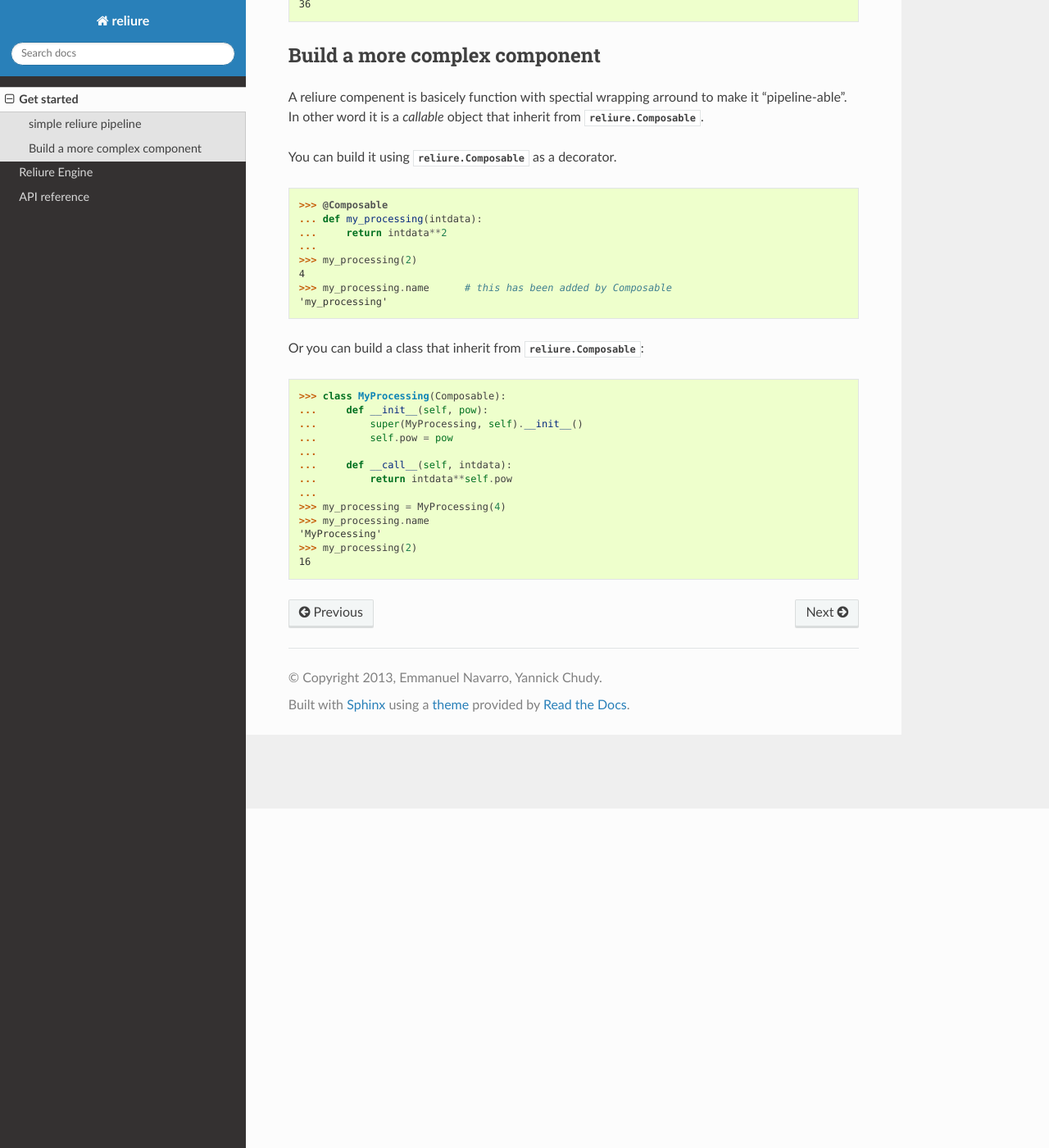
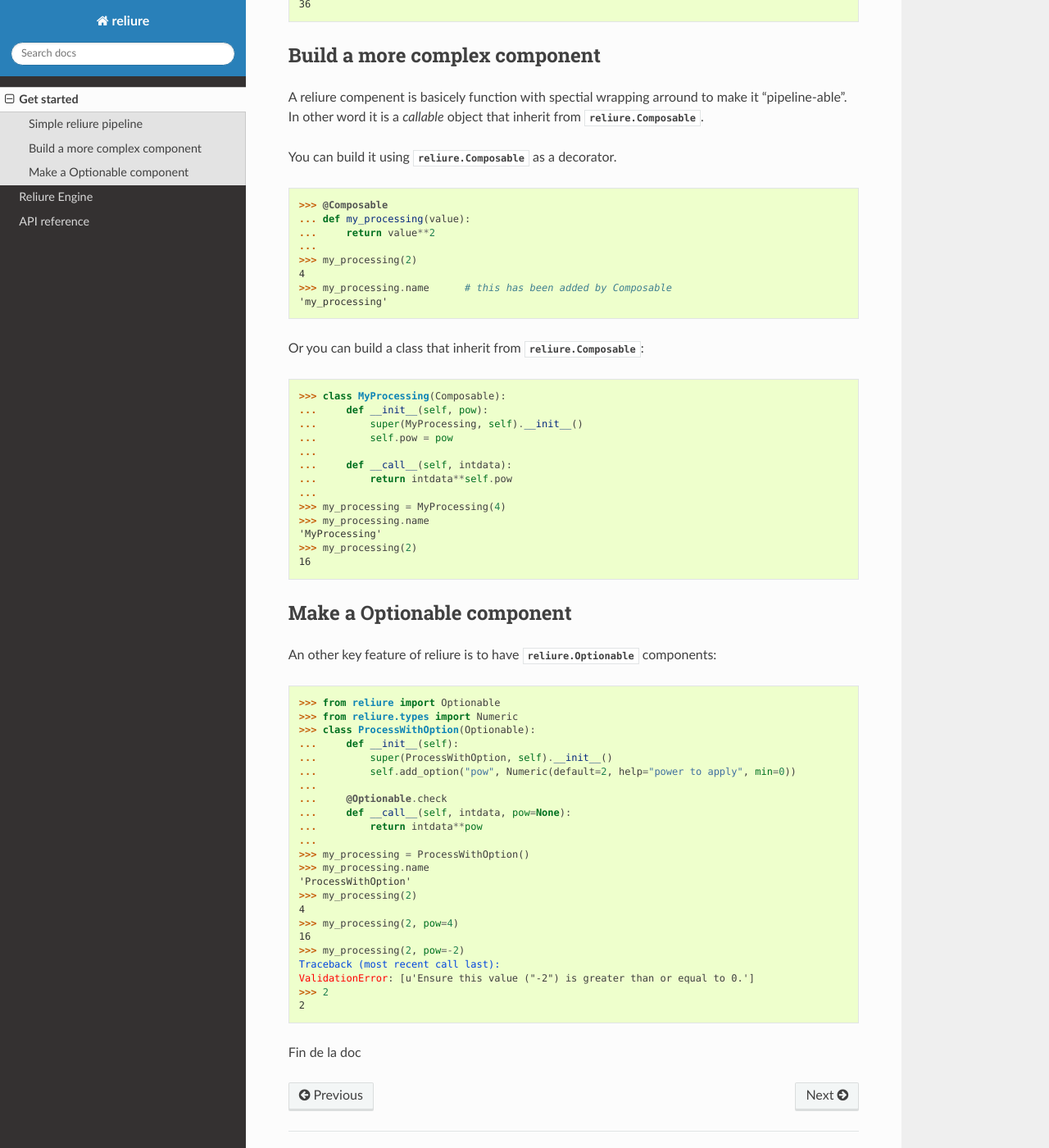
Before and after one commit to kodexlab/reliure, a Sphinx documentation site: the page built from docs/getstarted.rst, in a window 1280 px wide and 1400 px high, scrolled down 414 px. Shown: the whole window at 82% size. Built offline with Sphinx 7.4.7 and the Read the Docs theme 2.0.0, drawn with Linux system fonts in a browser that asks for light colours; formulas are drawn with MathJax 3; some of the changed text lies outside the part shown.

Commit message:
better doc

```diff
--- a/docs/getstarted.rst
+++ b/docs/getstarted.rst
@@ -1,25 +1,24 @@
 Get started
 ===========
 
-simple reliure pipeline
------------------------
+Simple reliure pipeline
+--------------------
 
-Here is a very simple pipeline of two components ::
+Here is a very simple pipeline of two components:
 
-    >>> from reliure import Composable
-    >>> plus_two = Composable(lambda x: x+2)
-    >>> times_three = Composable(lambda x: x*3)
-    >>> pipeline = plus_two | times_three
-    >>> # one can then run it :
-    >>> pipeline(3)
-    15
-    >>> pipeline(10)
-    36
+>>> from reliure import Composable
+>>> plus_two = Composable(lambda x: x+2)
+>>> times_three = Composable(lambda x: x*3)
+>>> pipeline = plus_two | times_three
+>>> # one can then run it :
+>>> pipeline(3)
+15
+>>> pipeline(10)
+36
 
 
 Build a more complex component
-------------------------------
-
+--------------------------
 
 A reliure compenent is basicely function with spectial wrapping arround to make
 it "pipeline-able". In other word it is a *callable* object that inherit from
@@ -28,8 +27,8 @@ it "pipeline-able". In other word it is a *callable* object that inherit from
 You can build it using :class:`reliure.Composable` as a decorator.
 
 >>> @Composable
-... def my_processing(intdata):
-...     return intdata**2
+... def my_processing(value):
+...     return value**2
 ...
 >>> my_processing(2)
 4
@@ -51,3 +50,35 @@ Or you can build a class that inherit from :class:`reliure.Composable`:
 'MyProcessing'
 >>> my_processing(2)
 16
+
+
+Make a Optionable component
+------------------------
+
+An other key feature of reliure is to have :class:`reliure.Optionable` components:
+
+    >>> from reliure import Optionable
+    >>> from reliure.types import Numeric
+    >>> class ProcessWithOption(Optionable):
+    ...     def __init__(self):
+    ...         super(ProcessWithOption, self).__init__()
+    ...         self.add_option("pow", Numeric(default=2, help="power to apply", min=0))
+    ...
+    ...     @Optionable.check
+    ...     def __call__(self, intdata, pow=None):
+    ...         return intdata**pow
+    ...
+    >>> my_processing = ProcessWithOption()
+    >>> my_processing.name
+    'ProcessWithOption'
+    >>> my_processing(2)
+    4
+    >>> my_processing(2, pow=4)
+    16
+    >>> my_processing(2, pow=-2)
+    Traceback (most recent call last):
+    ValidationError: [u'Ensure this value ("-2") is greater than or equal to 0.']
+    >>> 2
+    2
+
+Fin de la doc
```
